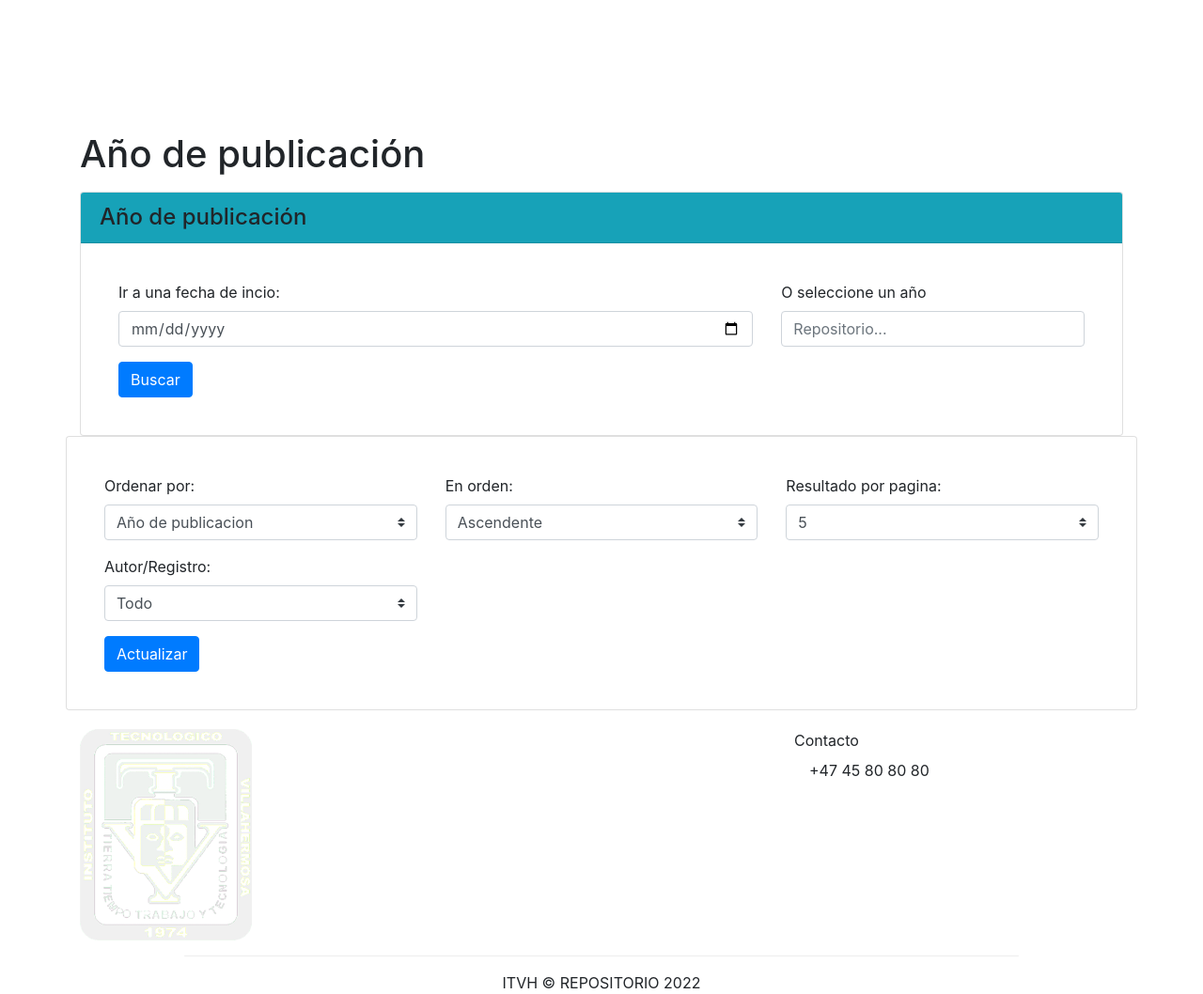
After one commit to Darkerc/ITVH_REPOSITORIO, a Yii app: template views/recurso/publicacion.php in a window 1280 px wide. The commit adds this page. Shown: the whole page at 94% size. Run offline with PHP 8.4 and a stand-in for Yii, Linux system fonts and the light colour scheme; the template is opened without the code that fills it, so the values that code supplies are empty; a stand-in replaces the project's code that opens the database connection; style sheets or scripts are compiled from the project's sources; some libraries are stand-ins or nearby versions.

Commit message:
Se agrego la pagina de año de publicacion

```diff
--- a/views/autor/index.php
+++ b/views/autor/index.php
@@ -9,7 +9,7 @@ use yii\grid\GridView;
 /* @var $searchModel app\models\AutorSearch */
 /* @var $dataProvider yii\data\ActiveDataProvider */
 
-$this->title = 'Autors';
+$this->title = 'Autores';
 $this->params['breadcrumbs'][] = $this->title;
 ?>
 <div class="autor-index">
--- a/views/layouts/main.php
+++ b/views/layouts/main.php
@@ -53,7 +53,7 @@ AppAsset::register($this);
                 [
                     'label' => 'Listar',
                     'items' => [
-                        ['label' => 'Año de publicacion', 'url' => ['/recurso/index']],
+                        ['label' => 'Año de publicacion', 'url' => ['/recurso/publicacion']],
                         ['label' => 'Autor', 'url'              => ['/autor/index']],
                         ['label' => 'Titulo', 'url'             => ['/archivo/index']],
                         ['label' => 'Palabras Clave', 'url'     => ['/palabra/index']],
--- a/views/recurso/index.php
+++ b/views/recurso/index.php
@@ -17,10 +17,10 @@ $this->params['breadcrumbs'][] = $this->title;
     <h1><?= Html::encode($this->title) ?></h1>
 
     <p>
-        <?= Html::a('Create Recurso', ['create'], ['class' => 'btn btn-success']) ?>
+        <?php Html::a('Create Recurso', ['create'], ['class' => 'btn btn-success']) ?>
     </p>
 
-    <?php // echo $this->render('_search', ['model' => $searchModel]); ?>
+    <?php // echo $this->render('_search', ['model' => $searchModel]);     ?>
 
     <?= GridView::widget([
         'dataProvider' => $dataProvider,
@@ -37,7 +37,7 @@ $this->params['breadcrumbs'][] = $this->title;
                 'class' => ActionColumn::className(),
                 'urlCreator' => function ($action, Recurso $model, $key, $index, $column) {
                     return Url::toRoute([$action, 'rec_id' => $model->rec_id]);
-                 }
+                }
             ],
         ],
     ]); ?>
--- /dev/null
+++ b/views/recurso/publicacion.php
@@ -0,0 +1,122 @@
+<?php
+
+use yii\helpers\Html;
+use yii\helpers\Url;
+use yii\grid\ActionColumn;
+use yii\grid\GridView;
+
+/* @var $this yii\web\View */
+/* @var $searchModel app\models\RecursoSearch */
+/* @var $dataProvider yii\data\ActiveDataProvider */
+
+$this->title = 'Año de publicación';
+$this->params['breadcrumbs'][] = $this->title;
+?>
+<div class="recurso-index">
+
+    <h1><?= Html::encode($this->title) ?></h1>
+
+    <p>
+        <?php Html::a('Create Recurso', ['create'], ['class' => 'btn btn-success']) ?>
+    </p>
+
+    <div class="body-content">
+        <div class="row">
+            <div class="col-12">
+                <div class="card">
+                    <h4 class="card-header bg-info">Año de publicación</h4>
+                    <div class="card-body">
+                        <form class="row card-body">
+                            <div class="col col-12 col-md-8 form-group">
+                                <label>Ir a una fecha de incio:</label>
+                                <input type="date" class="form-control" placeholder="Año...">
+                            </div>
+                            <div class="col col-12 col-md-4 form-group">
+                                <label for="exampleInputPassword1">O seleccione un año</label>
+                                <input type="text" class="form-control" id="exampleInputEmail1" placeholder="Repositorio...">
+                            </div>
+                            <div class="col col-12">
+                                <button type="submit" class="btn btn-primary">Buscar</button>
+                            </div>
+                        </form>
+                    </div>
+                </div>
+            </div>
+
+            <div class="body-content">
+                <div class="row">
+                    <div class="col-12">
+                        <div class="card">
+                            <div class="card-body">
+                                <form class="row card-body">
+                                    <div class="col col-12 col-md-4 form-group">
+                                        <label>Ordenar por:</label>
+                                        <select class="custom-select">
+                                            <option selected>Año de publicacion</option>
+                                            <option value="1">Titulo</option>
+                                            <option value="2">Autor</option>
+                                            <option value="3">Fecha</option>
+                                        </select>
+                                    </div>
+                                    <div class="col col-12 col-md-4 form-group">
+                                        <label for="exampleInputPassword1">En orden:</label>
+                                        <select class="custom-select">
+                                            <option selected>Ascendente</option>
+                                            <option value="1">Descendente</option>
+                                        </select>
+                                    </div>
+                                    <div class="col col-12 col-md-4 form-group">
+                                        <label>Resultado por pagina:</label>
+                                        <select class="custom-select">
+                                            <option selected>5</option>
+                                            <option value="1">10</option>
+                                            <option value="2">15</option>
+                                            <option value="3">20</option>
+                                            <option value="4">25</option>
+                                            <option value="5">...</option>
+                                        </select>
+                                    </div>
+                                    <div class="col col-12 col-md-4 form-group">
+                                        <label for="exampleInputPassword1">Autor/Registro:</label>
+                                        <select class="custom-select">
+                                            <option selected>Todo</option>
+                                            <option value="1">5</option>
+                                            <option value="2">10</option>
+                                            <option value="3">15</option>
+                                            <option value="4">20</option>
+                                            <option value="5">...</option>
+                                        </select>
+                                    </div>
+                                    <div class="col col-12">
+                                        <button type="submit" class="btn btn-primary">Actualizar</button>
+                                    </div>
+                                </form>
+                            </div>
+                        </div>
+                    </div>
+
+                    <?php // echo $this->render('_search', ['model' => $searchModel]);
+                    ?>
+
+                    <?= GridView::widget([
+                        'dataProvider' => $dataProvider,
+                        'filterModel' => $searchModel,
+                        'columns' => [
+                            ['class' => 'yii\grid\SerialColumn'],
+
+                            'rec_id',
+                            'rec_nombre:ntext',
+                            'rec_resumen:ntext',
+                            'rec_fktipo',
+                            'rec_fknivel',
+                            [
+                                'class' => ActionColumn::className(),
+                                'urlCreator' => function ($action, Recurso $model, $key, $index, $column) {
+                                    return Url::toRoute([$action, 'rec_id' => $model->rec_id]);
+                                }
+                            ],
+                        ],
+                    ]); ?>
+
+
+                </div>
```
Also changed, not shown: controllers/RecursoController.php (+10 -0 lines), 1 other file.
